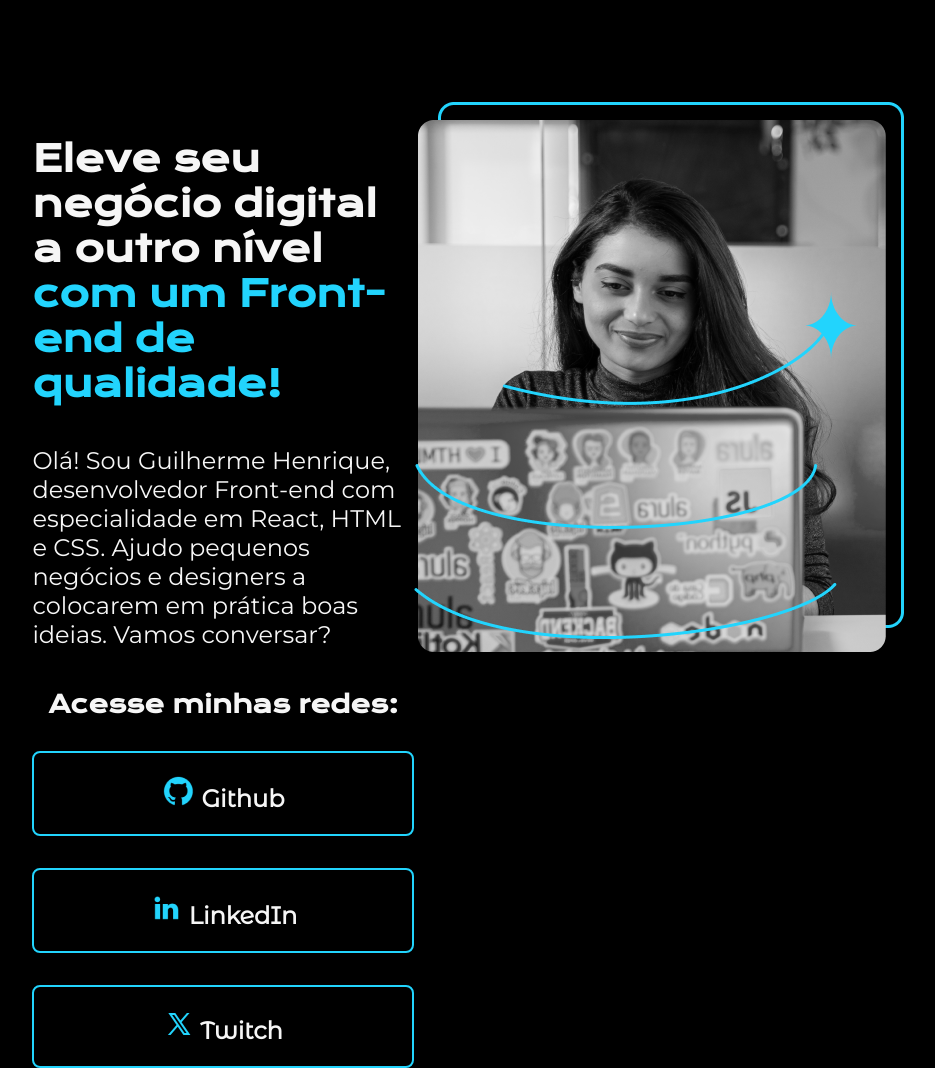
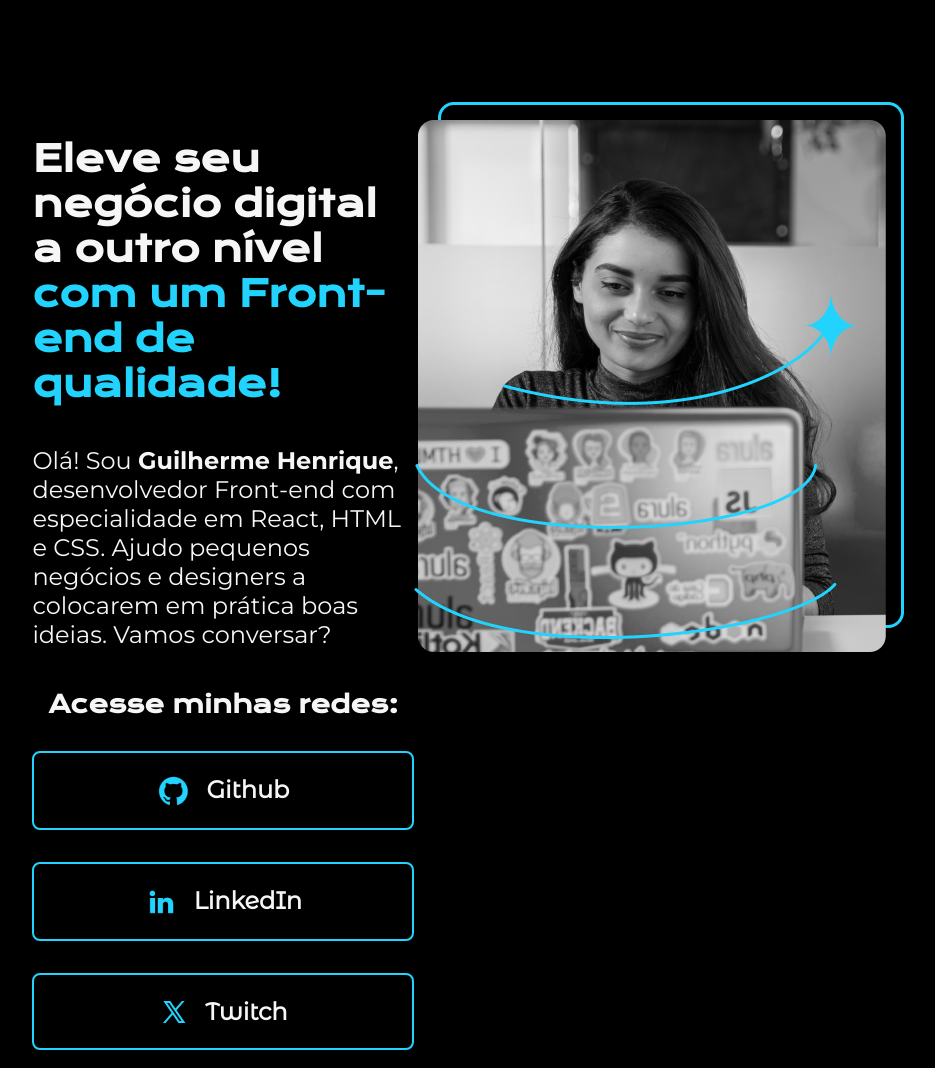
Before and after one commit to GuilhermeDevSoftware/Iniciando-Front-End, a plain HTML site: page index.html in a window 1280 px wide. Shown: the whole page, without its empty margins (198-1133 px from the left). Drawn offline with nearby package versions, Linux system fonts and the light colour scheme.

Commit message:
Destacando as navegações

```diff
--- a/index.html
+++ b/index.html
@@ -18,7 +18,7 @@
                 de qualidade!</strong></h1>
 
             <p class="apresentacao__conteudo__texto">
-                Olá! Sou Guilherme Henrique, desenvolvedor Front-end com especialidade
+                Olá! Sou <strong class="destaque__nome">Guilherme Henrique</strong>, desenvolvedor Front-end com especialidade
                 em  React, HTML e CSS.
                 Ajudo pequenos negócios e designers a colocarem em prática boas ideias.
                  Vamos conversar?
--- a/style.css
+++ b/style.css
@@ -58,6 +58,9 @@ body {
 }
 
 .apresentacao__links__link { /* Criando um botao*/
+    display: flex;
+    justify-content: center;
+    gap: 16px;
     width: 378px; /* Largura*/
     text-align: center;
     border: 2px solid #22d4fd; /* Criar uma borda solida */
@@ -69,3 +72,11 @@ body {
     color: #f6f6f6;
     font-family: "Montserrat Alternates", sans-serif;
 }
+
+.apresentacao__links__link:hover {
+    background-color: #272727;
+}
+
+.destaque__nome:hover {
+    box-shadow: 0 0 10px rgba(86, 188, 228, 0.5);
+}
```
